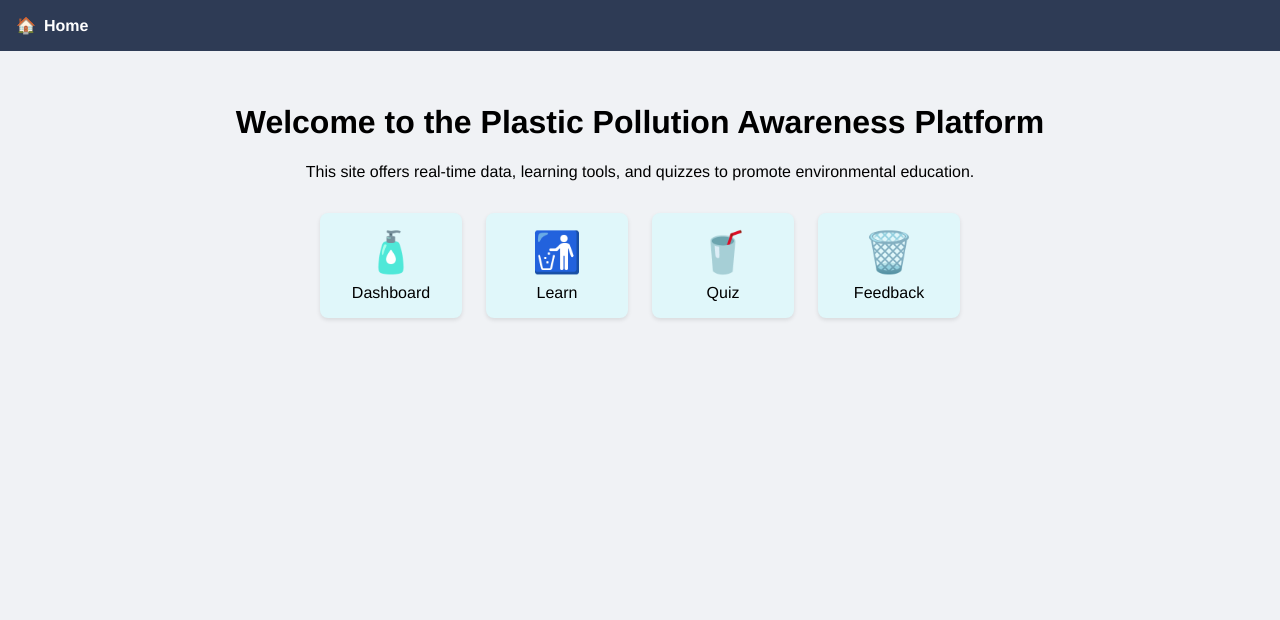
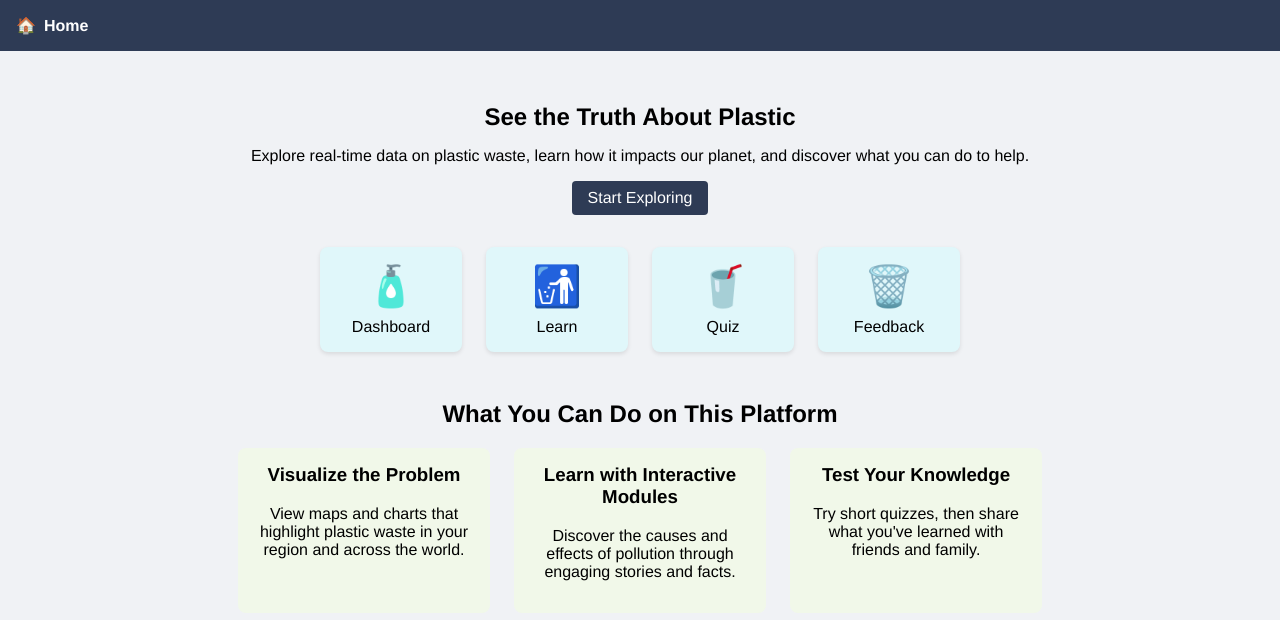
Before and after one commit to JennyFranz99/Plastic-Awareness-Platform, a React (Create React App) app: page / in a window 1280 px wide. Shown: the top 620 px of the page. Built offline with nearby package versions, Linux system fonts and the light colour scheme.

Commit message:
updated app.test, home.ccs and home.js

```diff
--- a/src/pages/Home.css
+++ b/src/pages/Home.css
@@ -2,6 +2,24 @@
   text-align: center;
   padding: 2rem;
 }
+
+.home-hero h1 {
+  margin-bottom: 0.5rem;
+}
+
+.home-hero p {
+  margin-bottom: 1rem;
+}
+
+.cta-button {
+  display: inline-block;
+  padding: 0.5rem 1rem;
+  background-color: #2e3b55;
+  color: #fff;
+  border-radius: 4px;
+  text-decoration: none;
+}
+
 
 .features {
   display: flex;
@@ -29,4 +47,28 @@
 .feature-icon {
   font-size: 40px;
   margin-bottom: 0.5rem;
+
+  }
+
+.platform-actions {
+  margin-top: 3rem;
 }
+
+.action-list {
+  display: flex;
+  justify-content: center;
+  flex-wrap: wrap;
+  gap: 1.5rem;
+  margin-top: 1rem;
+}
+
+.action-item {
+  background: #f1f8e9;
+  padding: 1rem;
+  border-radius: 8px;
+  width: 220px;
+}
+
+.action-item h3 {
+  margin-top: 0;
+}
--- a/src/pages/Home.js
+++ b/src/pages/Home.js
@@ -12,11 +12,16 @@ const features = [
 
 const Home = () => (
     <div className="home-container">
-    <h1>Welcome to the Plastic Pollution Awareness Platform</h1>
-     <p>
-      This site offers real-time data, learning tools, and quizzes to promote
-      environmental education.
-    </p>
+    <section className="home-hero">
+      <h1>See the Truth About Plastic</h1>
+      <p>
+        Explore real-time data on plastic waste, learn how it impacts our
+        planet, and discover what you can do to help.
+      </p>
+      <Link to="/dashboard" className="cta-button">
+        Start Exploring
+      </Link>
+    </section>
     <div className="features">
       {features.map((feature) => (
         <Link key={feature.path} to={feature.path} className="feature-card">
@@ -25,6 +30,32 @@ const Home = () => (
         </Link>
       ))}
     </div>
+        <section className="platform-actions">
+      <h2>What You Can Do on This Platform</h2>
+      <div className="action-list">
+        <div className="action-item">
+          <h3>Visualize the Problem</h3>
+          <p>
+            View maps and charts that highlight plastic waste in your region and
+            across the world.
+          </p>
+        </div>
+        <div className="action-item">
+          <h3>Learn with Interactive Modules</h3>
+          <p>
+            Discover the causes and effects of pollution through engaging stories
+            and facts.
+          </p>
+        </div>
+        <div className="action-item">
+          <h3>Test Your Knowledge</h3>
+          <p>
+            Try short quizzes, then share what you've learned with friends and
+            family.
+          </p>
+        </div>
+      </div>
+    </section>
   </div>
 );
 
```
Also changed, not shown: 1 other file (tests, documents, lock files or other folders).
